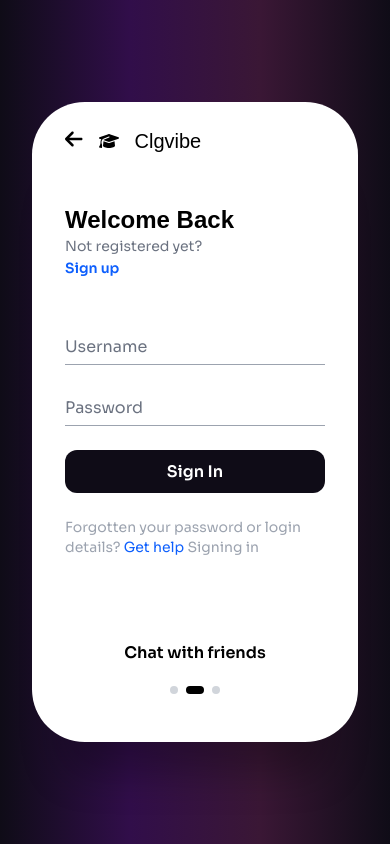
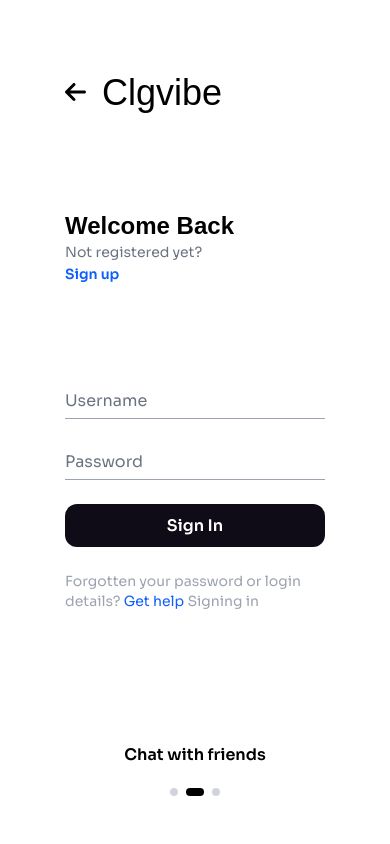
Before and after one commit to aakarsh-sharma118/clgvibe-dark, a React (Vite) app: page /clgvibe-dark/login in a window 390 px wide. Built offline with nearby package versions, Linux system fonts and the light colour scheme.

Commit message:
Mobile Login Page Fixed

```diff
--- a/src/components/Login/LoginPage.jsx
+++ b/src/components/Login/LoginPage.jsx
@@ -19,19 +19,19 @@ const LoginPage = () => {
   const handlePasswordChange = (e) => setPassword(e.target.value);
 
   return (
-    <main className="w-full min-h-screen flex items-center justify-center bg-sky p-8 bg-background-gradient">
+    <main className="w-full min-h-screen flex justify-center bg-white sm:bg-background-gradient sm:p-8 sm:items-center p-0">
       {/* Main Content */}
-      <div className="relative w-full max-w-[1020px] h-[640px] bg-white rounded-[3.3rem] shadow-[0_60px_40px_-30px_rgba(0,0,0,0.27)]">
+      <div className="relative w-full sm:w-full lg:max-w-[1020px] sm:h-full lg:h-[640px] bg-white rounded-[3.3rem] sm:shadow-[0_60px_40px_-30px_rgba(0,0,0,0.27)]">
         <div className="absolute inset-0 w-full h-full top-1/2 left-1/2 transform -translate-x-1/2 -translate-y-1/2 p-8">
           {/* Login Form */}
-          <div className="absolute w-full sm:w-[45%] h-full top-0 left-0 grid grid-rows-1">
+          <div className="absolute w-full sm:w-full lg:w-[45%] h-full top-0 left-0 grid grid-rows-1">
             <form className="max-w-[260px] w-full mx-auto h-full pb-[10rem] sm:pb-0 flex flex-col justify-evenly transition-opacity duration-300">
               <div className="flex items-center space-x-4 mb-6">
-                <Link to="/" className="text-xl text-black hover:text-gray-800">
+                <Link to="/" className="text-2xl sm:text-xl text-black hover:text-gray-800">
                   <FontAwesomeIcon icon={faArrowLeft} />
                 </Link>
-                <FontAwesomeIcon icon={faMortarBoard} className="text-black" />
-                <h4 className="font-Lexend text-xl text-black">Clgvibe</h4>
+                <FontAwesomeIcon icon={faMortarBoard} className="text-black hidden sm:block text-xl" />
+                <h2 className="font-Lexend text-4xl sm:text-xl text-black">Clgvibe</h2>
               </div>
 
               <div className="mb-6">
@@ -118,7 +118,7 @@ const LoginPage = () => {
           </div>
 
           {/* Carousel */}
-          <div className="sm:block sm:w-[55%] h-full">
+          <div className="sm:block sm:w-full lg:w-[55%] h-full">
             <Carousel carouselData={LoginCarouselData} />
           </div>
         </div>
```
